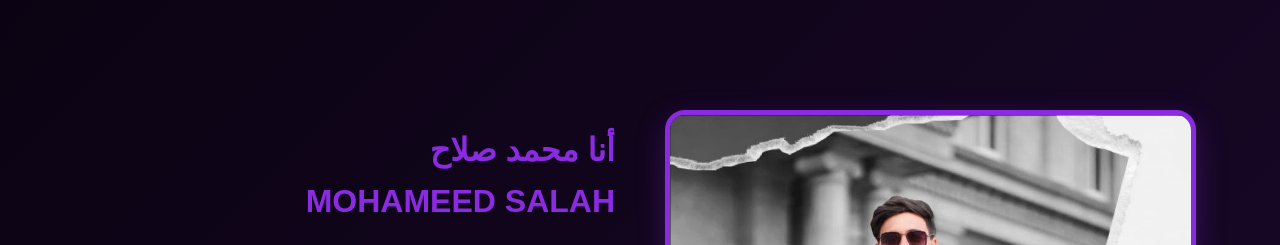
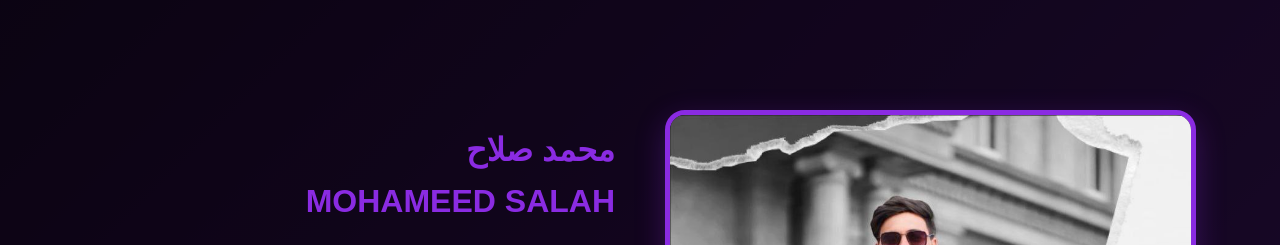
Before and after one commit to mohamadalkaby3579/person-p, a plain HTML site: page index.html in a window 1280 px wide. Shown: the part 980-1225 px from the top of the page. Drawn offline with Linux system fonts and the light colour scheme.

Commit message:
Update index.html

```diff
--- a/index.html
+++ b/index.html
@@ -57,7 +57,7 @@
                     <img src="11.jpg" alt="">
                 </div>
                 <div class="about-text">
-                    <h3>أنا محمد صلاح <br> MOHAMEED SALAH</h3>
+                    <h3> محمد صلاح <br> MOHAMEED SALAH</h3>
                     <p>أمتلك خبرة في لغات البرمجة، ,<br>
 وخبرة أيضًا في برامج Microsoft أوفيس،<br>
 وفي تصميم قواعد بيانات SQL، وتصميم واجهات المواقع الإلكترونية
```
